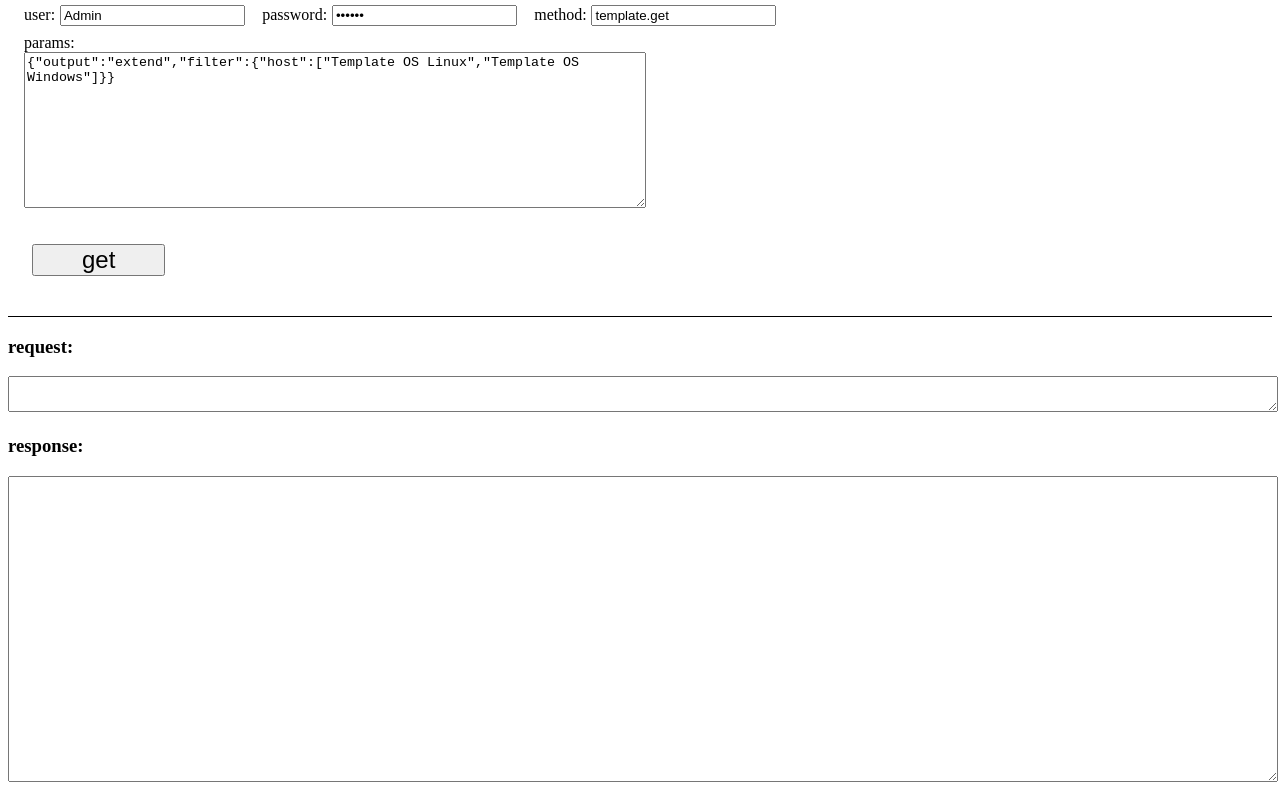
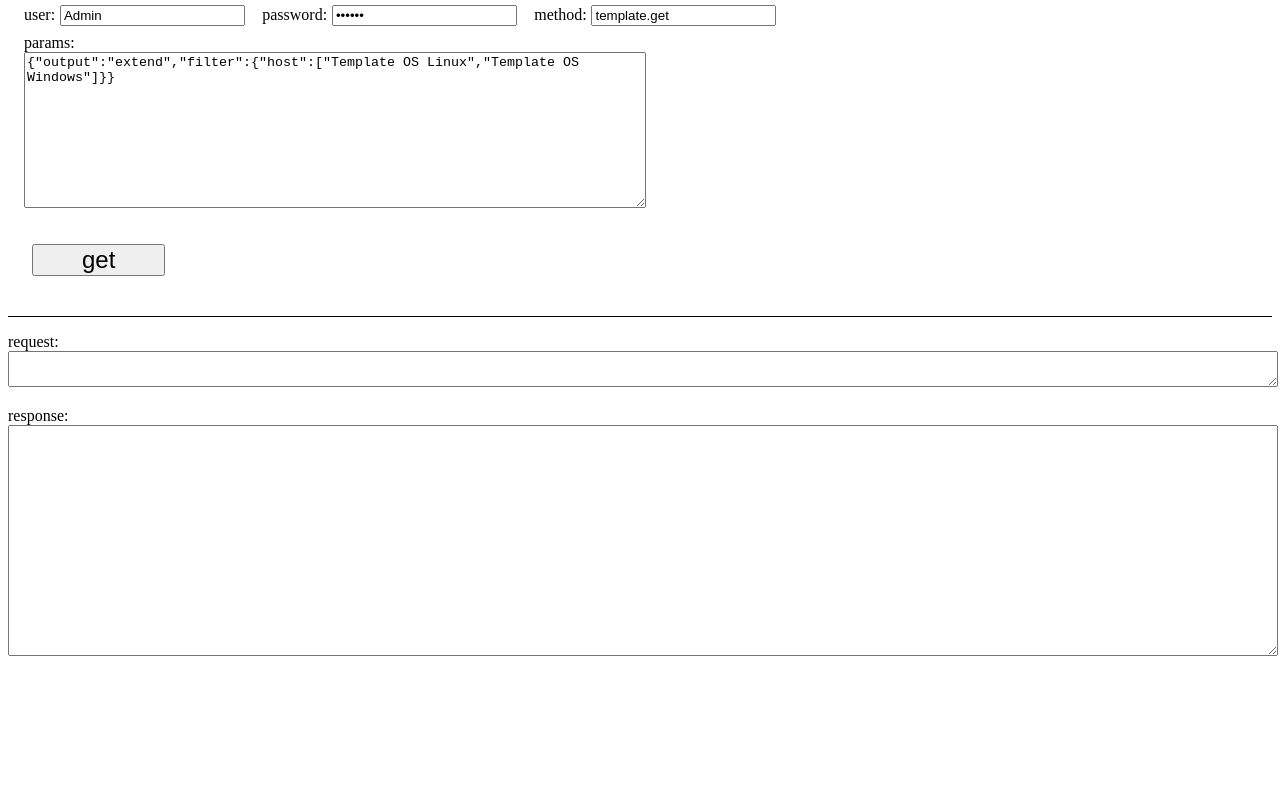
Before and after one commit to yasu0519/zabbix_api_console, a plain HTML site: page index.html in a window 1280 px wide. Shown: the part 104-898 px from the top of the page. After the commit the page ends 800 px from the top, so only its background shows below. Drawn offline with Linux system fonts and the light colour scheme.

Commit message:
update index.html

```diff
--- a/index.html
+++ b/index.html
@@ -24,6 +24,7 @@
         margin-top: 1em;
         border-top: solid 1px black;
     }
+    .result > div { margin-top: 1em; }
 </style>
 </head>
 <body>
@@ -40,10 +41,10 @@
         </p>
         <button id="get">get</button>
         <div class="result">
-            <h3>request:</h3>
+            <div>request:</div>
             <textarea id="request" rows="2" readonly></textarea>
-            <h3>response:</h3>
-            <textarea id="response" rows="20" readonly></textarea>
+            <div>response:</div>
+            <textarea id="response" rows="15" readonly></textarea>
         </div>
     </div>
 </body>
```
